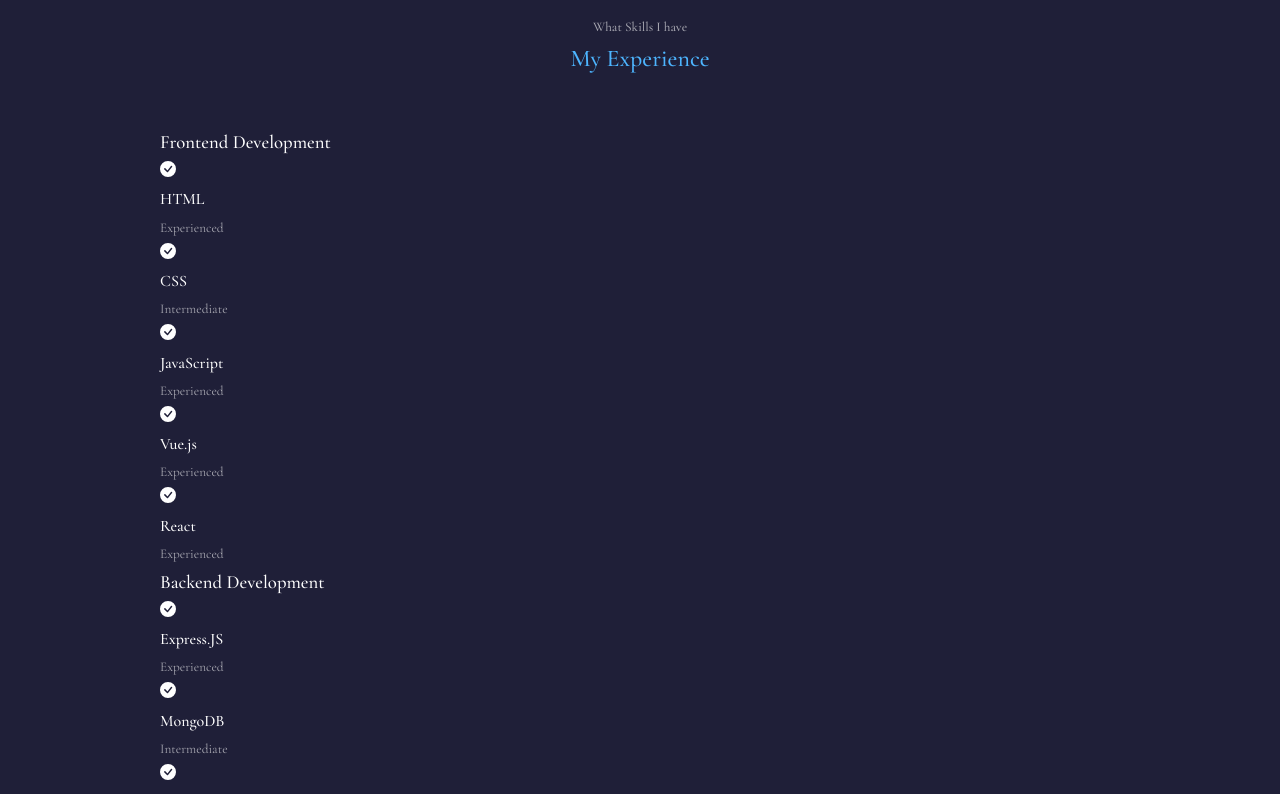
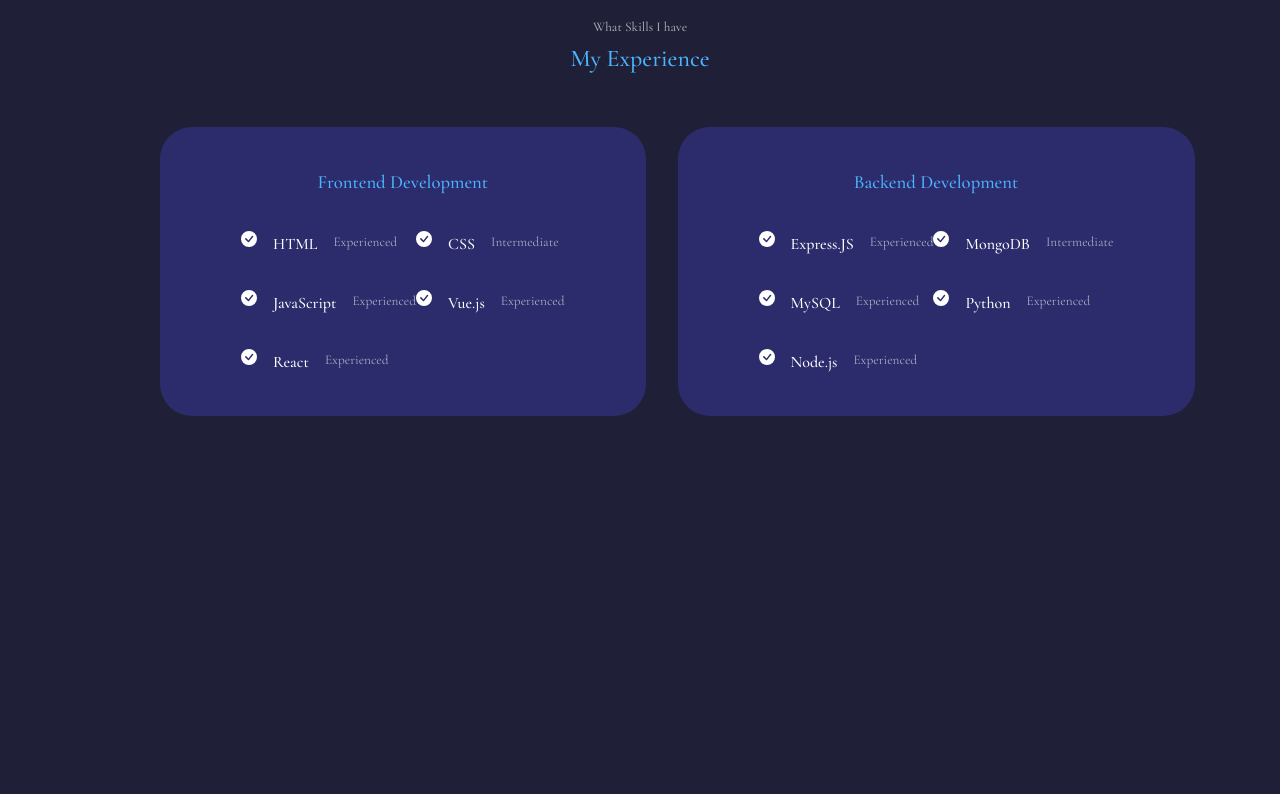
Before and after one commit to hristokarchev25/portfolio, a React (Create React App) app: page / in a window 1280 px wide. Shown: the part 1840-2634 px from the top of the page. Built offline with nearby package versions, Linux system fonts and the light colour scheme.

Commit message:
fix/ experience components syles

```diff
--- a/src/components/Experience/experience.css
+++ b/src/components/Experience/experience.css
@@ -0,0 +1,36 @@
+.experience__container {
+    display: grid;
+    grid-template-columns: 1fr 1fr;
+    gap: 2rem;
+}
+
+.experience__container>div {
+    background: var(--color-bg-variant);
+    padding: 2.4rem 5rem;
+    border-radius: 2rem;
+    border: 1px solid transparent;
+    transition: var(--transition);
+}
+
+.experience__container>div:hover {
+    background: transparent;
+    border-color: var(--color-primary-variant);
+    cursor: default;
+}
+
+.experience__container>div h3 {
+    text-align: center;
+    margin-bottom: 2rem;
+    color: var(--color-primary);
+}
+
+.experience__content {
+    display: grid;
+    grid-template-columns: 1fr 1fr;
+    row-gap: 2rem;
+}
+
+.experience__details {
+    display: flex;
+    gap: 1rem;
+}
```
